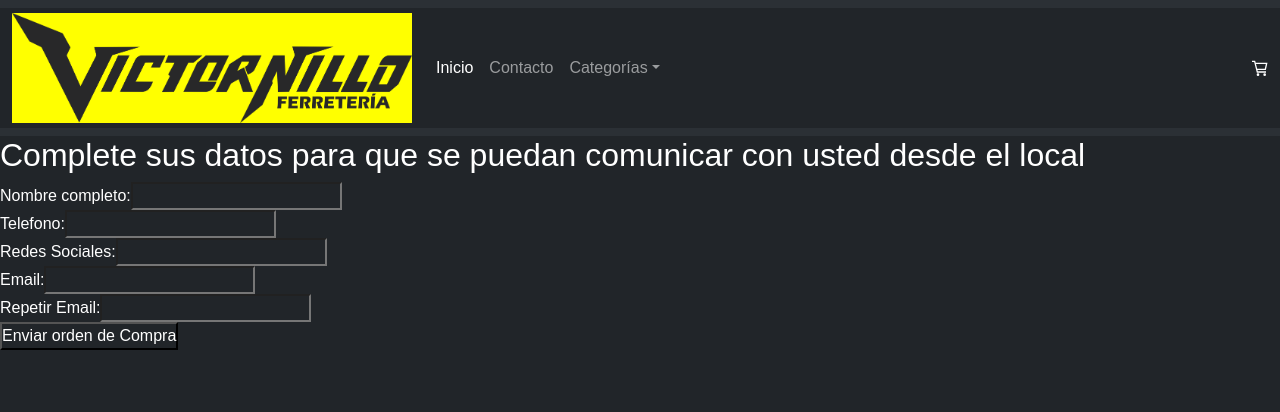
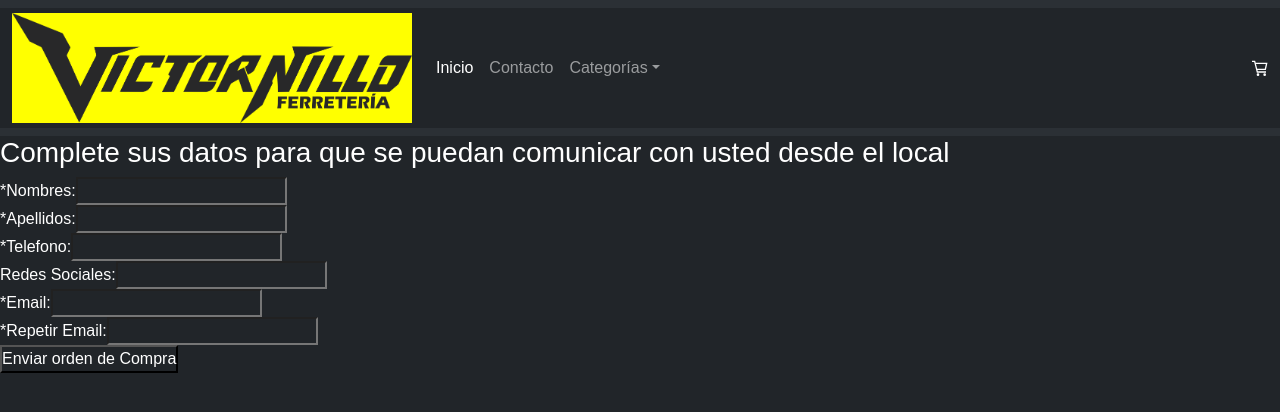
Before and after one commit to IgnacioCanal/EntregaFinalReact-CANAL, a React (Vite) app: page /checkout in a window 1280 px wide. Shown: the top 412 px of the page. Built offline with nearby package versions, Linux system fonts and the light colour scheme.

Commit message:
prueba del README

```diff
--- a/src/components/Checkout/Checkout.jsx
+++ b/src/components/Checkout/Checkout.jsx
@@ -9,10 +9,12 @@ import { toast } from "react-toastify";
 
 const Checkout = () => {
   const [dataForm, setDataForm] = useState({
-    nombrecompleto: "",
+    nombres: "",
+    apellidos: "",
     telefono: "",
     redes: "",
     email: "",
+    repetiremail: "",
   });
   const [orderId, setOrderId] = useState(null);
   const { cart, totalPrecio, deleteCart } = useContext(CartContext);
@@ -23,17 +25,34 @@ const Checkout = () => {
 
   const handleSubmitForm = (evento) => {
     evento.preventDefault();
+
+    if (!isFormValid()) {
+      return;
+    }
+
     const order = {
       Comprador: { ...dataForm },
       Productos: [...cart],
       Fecha: Timestamp.fromDate(new Date()),
       Total: totalPrecio(),
     };
-    if (dataForm.email === dataForm.repeatEmail) {
-      uploadOrder(order);
-    } else {
-      toast.error("Los emails deben de coincidir. 😠");
+
+    uploadOrder(order);
+  };
+
+  const isFormValid = () => {
+    const { nombres, apellidos, telefono, email, repetiremail } = dataForm;
+    if (!nombres || !apellidos || !telefono || !email || !repetiremail) {
+      toast.error("Por favor complete todos los campos obligatorios.");
+      return false;
     }
+
+    if (email !== repetiremail) {
+      toast.error("Los emails deben coincidir.");
+      return false;
+    }
+
+    return true;
   };
 
   const uploadOrder = (newOrder) => {
--- a/src/components/Checkout/FormCheckout.jsx
+++ b/src/components/Checkout/FormCheckout.jsx
@@ -1,30 +1,33 @@
 const FormCheckout = ({ dataForm, handleChangeInput, handleSubmitForm }) => {
   return (
     <form onSubmit={handleSubmitForm} className="form-checkout" >
-      <h2>Complete sus datos para que se puedan comunicar con usted desde el local</h2>
+      <h3>Complete sus datos para que se puedan comunicar con usted desde el local</h3>
       <div className="content-input">
-        <label className="label">Nombre completo: </label>
-        <input type="text" name="nombrecompleto" value={dataForm.fullname} onChange={handleChangeInput} />
+        <label className="label">*Nombres: </label>
+        <input type="text" name="nombres" value={dataForm.nombres} onChange={handleChangeInput} />
       </div>
-
       <div className="content-input">
-        <label className="label">Telefono:</label>
-        <input type="number" name="telefono" value={dataForm.phone} onChange={handleChangeInput} />
+        <label className="label">*Apellidos: </label>
+        <input type="text" name="apellidos" value={dataForm.apellidos} onChange={handleChangeInput} />
+      </div>
+      <div className="content-input">
+        <label className="label">*Telefono:</label>
+        <input type="number" name="telefono" value={dataForm.telefono} onChange={handleChangeInput} />
       </div>
 
       <div className="content-input">
         <label className="label">Redes Sociales:</label>
-        <input type="number" name="redes" value={dataForm.phone} onChange={handleChangeInput} />
+        <input type="text" name="redes" value={dataForm.redes} onChange={handleChangeInput} />
       </div>
 
       <div className="content-input">
-        <label className="label">Email:</label>
+        <label className="label">*Email:</label>
         <input type="email" name="email" value={dataForm.email} onChange={handleChangeInput} />
       </div>
 
       <div className="content-input">
-        <label className="label">Repetir Email:</label>
-        <input type="email" name="repeatEmail" value={dataForm.repeatEmail} onChange={handleChangeInput} />
+        <label className="label">*Repetir Email:</label>
+        <input type="email" name="repetiremail" value={dataForm.repetiremail} onChange={handleChangeInput} />
       </div>
       <button type="submit" className="button-send-order">Enviar orden de Compra</button>
     </form>
```
Also changed, not shown: 1 other file (tests, documents, lock files or other folders).
